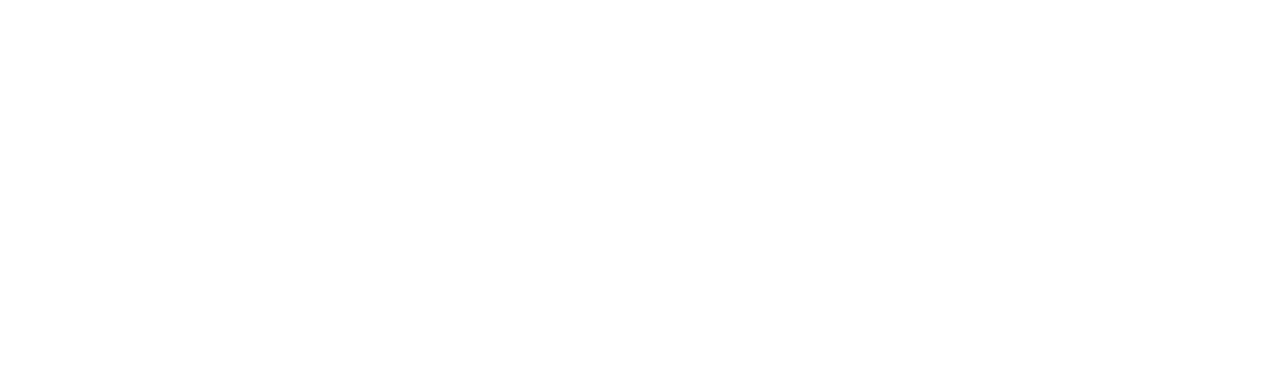
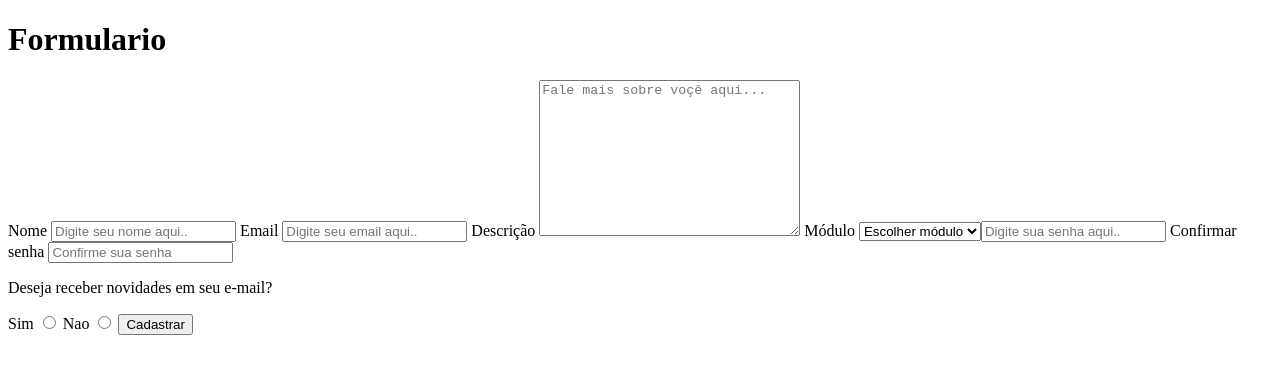
Before and after one commit to caosflp/atividades_kenzie, a plain HTML site: page atividade_5/index.html in a window 1280 px wide. Drawn offline with Linux system fonts and the light colour scheme.

Commit message:
Fim da atividade 5

```diff
--- a/atividade_5/index.html
+++ b/atividade_5/index.html
@@ -19,6 +19,43 @@
 
 </head>
 <body>
+    <h1>Formulario</h1>
+
+    <form>
+        <label for="nome">Nome</label>
+        <input type="text" name="nome" id="nome" placeholder="Digite seu nome aqui.." required="true">
+
+        <label for="email">Email</label>
+        <input type="email" name="email " id="email" placeholder="Digite seu email aqui.." required="true">
+
+        <label for="derscricao">Descrição</label>
+        <textarea name="descricao" id="descricao" placeholder="Fale mais sobre voçê aqui..." cols="30" rows="10"></textarea>
+
+        <label for="modulo">Módulo</label>
+        <select name="modulo" id="modulo">
+            <option>Escolher módulo</option>
+            <option>M1</option>
+            <option>M2</option>
+            <option>M3</option>
+
+            <label for="senha">Senha</label>
+            <input type="password" id="senha" name="senha" placeholder="Digite sua senha aqui.." required="true">
+
+            <label for="senhac">Confirmar senha</label>
+            <input type="password" id="senhac" name="senhac" placeholder="Confirme sua senha" required="true">
+
+            <p>Deseja receber novidades em seu e-mail?</p>
+
+            <label for="nao">Sim</label>
+            <input type="radio" name="x" id="nao">
+
+            <label for="nao">Nao</label>
+            <input type="radio" name="x" id="nao">
+
+            <button type="submit">Cadastrar</button>
+
+        </select>
+    </form>
 
 </body>
 </html>
```
